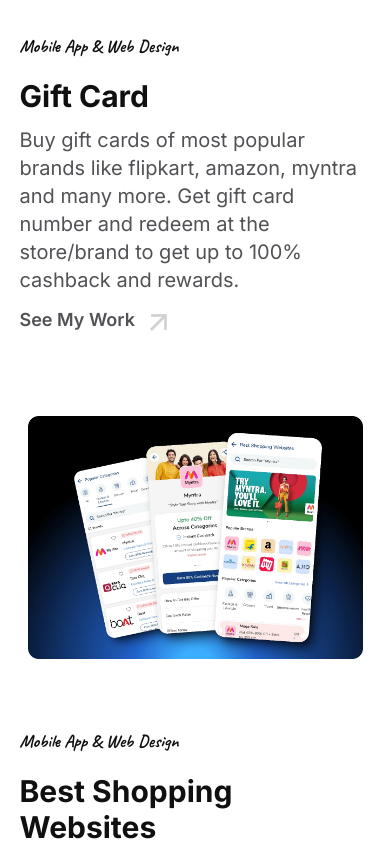
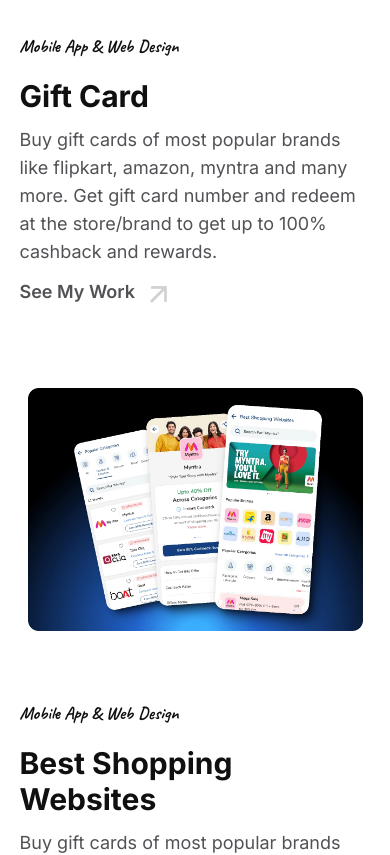
Before and after one commit to RisPram/Build-for-others, a React (Vite) app: page / in a window 390 px wide. Shown: the part 1500-2355 px from the top of the page. Built offline with nearby package versions, Linux system fonts and the light colour scheme.

Commit message:
ui text size issue fixed

```diff
--- a/src/Components/MyWork.jsx
+++ b/src/Components/MyWork.jsx
@@ -62,7 +62,7 @@
                 {d?.title}
               </h3>
               <p
-                className={`py-1.5 lg:py-3 text-xl whitespace-pre-line w-full lg:w-[80%] ${
+                className={`py-1.5 lg:py-3 text-lg md:text-xl whitespace-pre-line w-full lg:w-[80%] ${
                   whiteMode ? "text-[#525155]" : "text-[#D1D1D1]"
                 }`}
               >
@@ -94,7 +94,7 @@
                 className="object-contain w-full h-full"
               />
               {state.customCursor && (
-                <div className="cursor-none">
+                <div className="hidden lg:block cursor-none">
                   <div
                     className="border-[1px] border-[#989898] bg-[#fff]/20 backdrop-blur-xl duration-300 fixed text-base
                   rounded-full p-7 text-center text-black font-semibold"
--- a/src/Components/ProjectDetails.jsx
+++ b/src/Components/ProjectDetails.jsx
@@ -57,7 +57,7 @@
                     {d?.timeline?.map((x, i) => {
                       return (
                         <p
-                          className="my-2 flex flex-col text-xl lg:text-2xl"
+                          className="my-2 flex flex-col text-lg lg:text-xl xl:text-2xl"
                           key={i}
                         >
                           <span className="py-1 text-[#707070] font-semibold">
@@ -133,7 +133,7 @@
                     </h3>
 
                     <p
-                      className="py-4 text-xl text-left whitespace-pre-line"
+                      className="py-4 text-lg lg:text-xl text-left whitespace-pre-line"
                       dangerouslySetInnerHTML={{
                         __html: d?.description,
                       }}
```
Also changed, not shown: src/Common/Header.jsx (+3 -6 lines).
